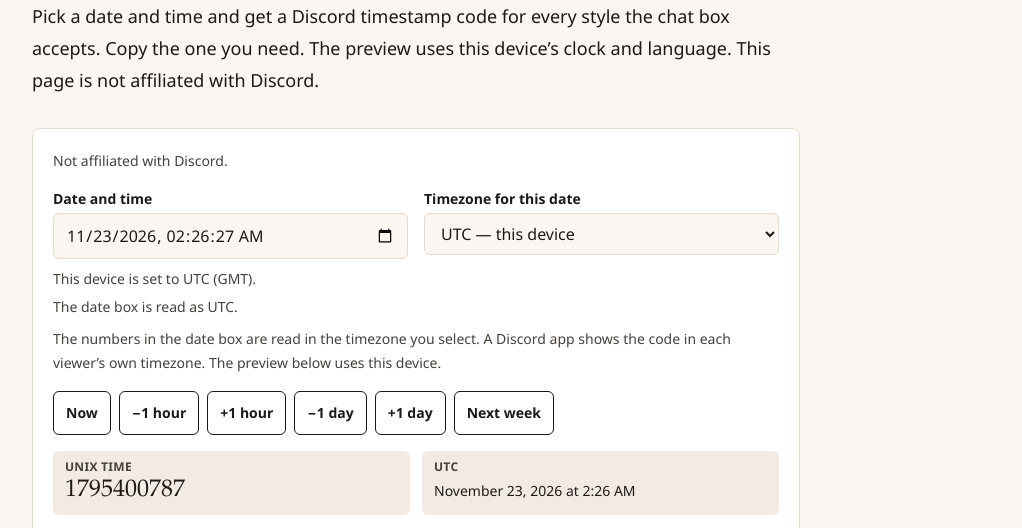
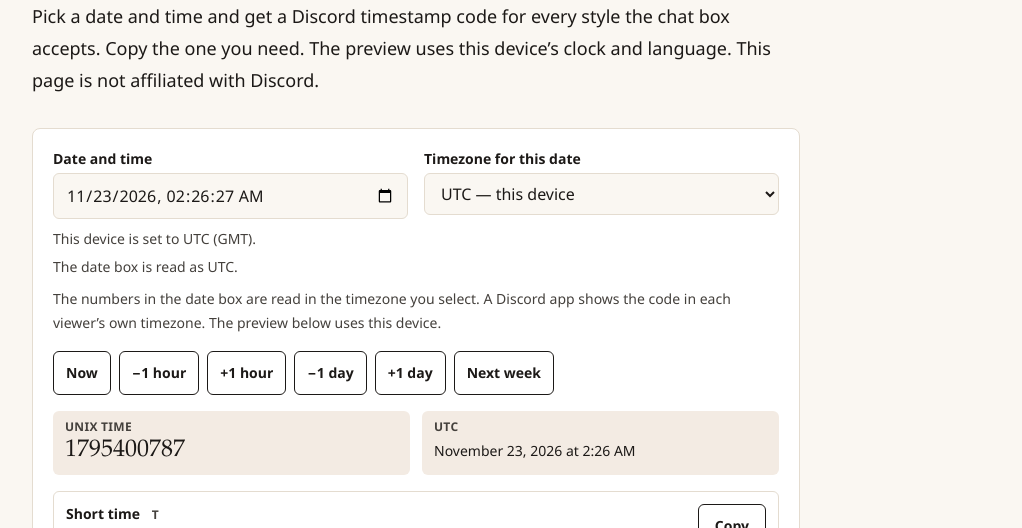
Before and after one commit to over009/getbabeldoc, an Astro site: page /tools/discord-timestamp-generator/ in a window 1280 px wide. Shown: the part 229-757 px from the top of the page, without its empty margins (128-1150 px from the left). Built offline with nearby package versions, Linux system fonts and the light colour scheme; Astro itself is replaced by a stand-in of ours.

Commit message:
Remove the duplicate Discord affiliation note from the tool card.
The intro already says the page is not affiliated with Discord.

Co-authored-by: over009 <over009@users.noreply.github.com>

```diff
--- a/src/tools/discord-timestamp-generator.astro
+++ b/src/tools/discord-timestamp-generator.astro
@@ -4,9 +4,7 @@ import { DISCORD_STYLES } from '../lib/discord-timestamp';
 ---
 
 <div data-discord-timestamp class="rounded-lg border border-line bg-white p-4 sm:p-5">
-  <p class="text-sm leading-6 text-muted">Not affiliated with Discord.</p>
-
-  <div class="mt-4 grid gap-4 sm:grid-cols-2">
+  <div class="grid gap-4 sm:grid-cols-2">
     <div>
       <label for="discord-when" class="block text-sm font-semibold">Date and time</label>
       <input
```
